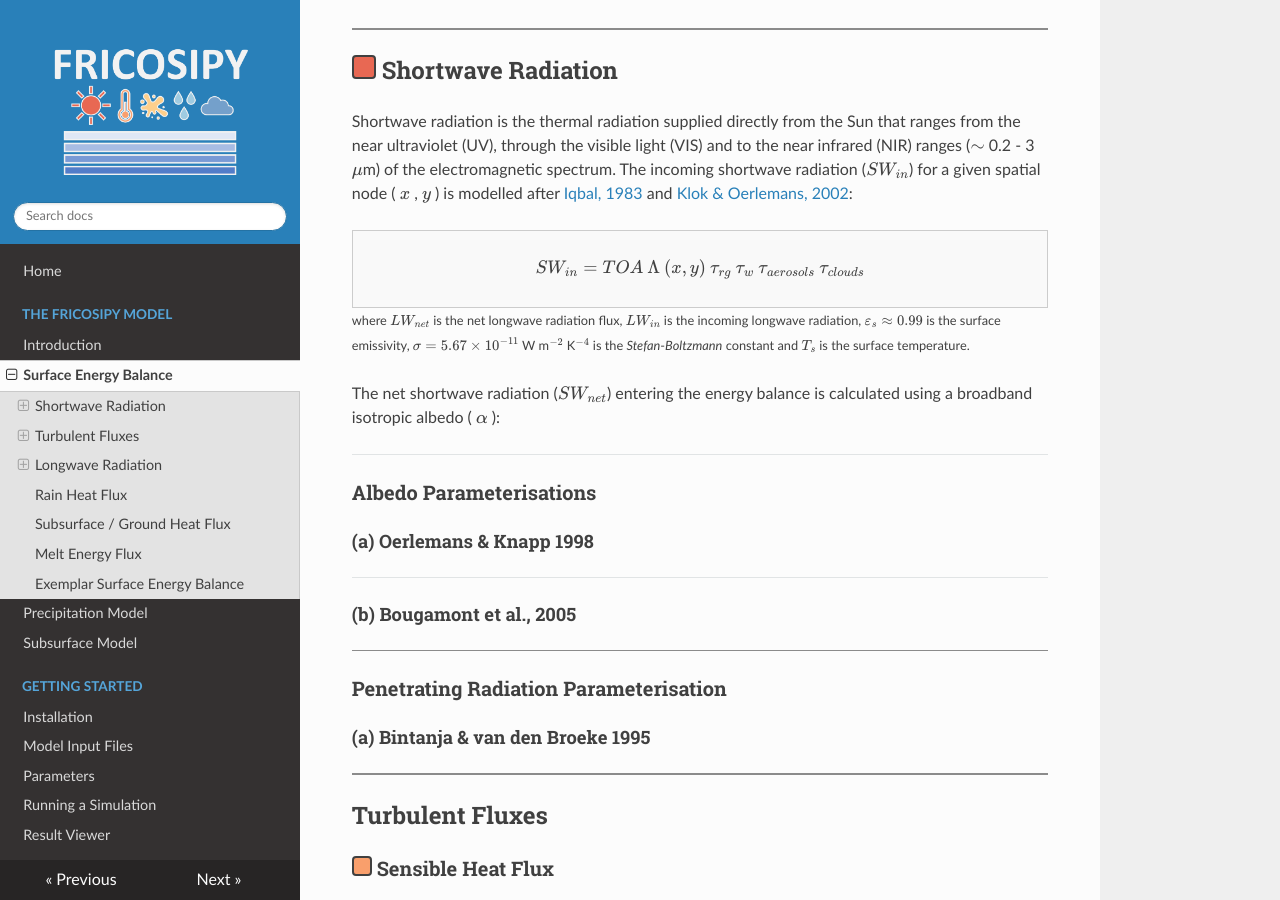
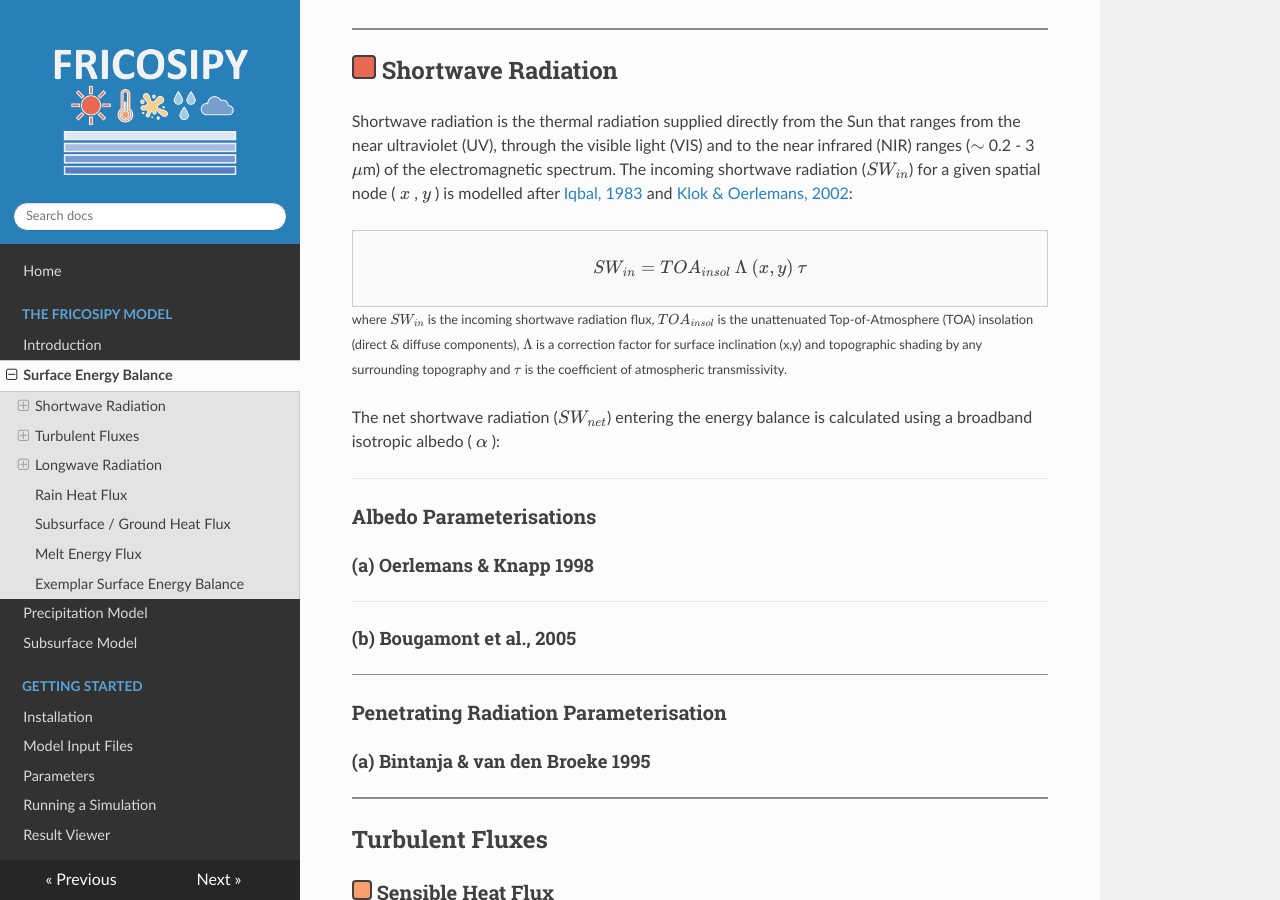
Before and after one commit to MarcusGastaldello/FRICOSIPY, an MkDocs documentation site: the page built from docs/surface_energy_balance.md, in a window 1280 px wide and 900 px high, scrolled down 1271 px. Built offline with MkDocs 1.6.1, drawn with Linux system fonts in a browser that asks for light colours; nearby versions of some CDN libraries.

Commit message:
Update surface_energy_balance.md

```diff
--- a/docs/surface_energy_balance.md
+++ b/docs/surface_energy_balance.md
@@ -38,10 +38,10 @@ Shortwave radiation is the thermal radiation supplied directly from the Sun that
 
 <div style="border:1px solid #ccc; padding:10px; background:#f9f9f9;">
 $$
-SW_{in} = TOA \: \Lambda \: (x,y) \: \tau_{rg} \: \tau_{w} \: \tau_{aerosols} \: \tau_{clouds}
+SW_{in} = TOA_{insol} \: \Lambda \: (x,y) \: \tau
 $$
 </div>
-<small>where $LW_{net}$  is the net longwave radiation flux, $LW_{in}$ is the incoming longwave radiation, $\varepsilon_{s} \approx 0.99$ is the surface emissivity, $\sigma = 5.67 \times 10^{-11}$ W m$^{-2}$ K$^{-4}$ is the *Stefan*-*Boltzmann* constant and $T_s$ is the surface temperature.</small>
+<small>where $SW_{in}$ is the incoming shortwave radiation flux, $TOA_{insol}$ is the unattenuated Top-of-Atmosphere (TOA) insolation (direct & diffuse components), $\Lambda$ is a correction factor for surface inclination (x,y) and topographic shading by any surrounding topography and $\tau$ is the coefficient of atmospheric transmissivity.</small>
 
 
 The net shortwave radiation ($SW_{net}$) entering the energy balance is calculated using a broadband isotropic albedo ( $\alpha$ ):
```
